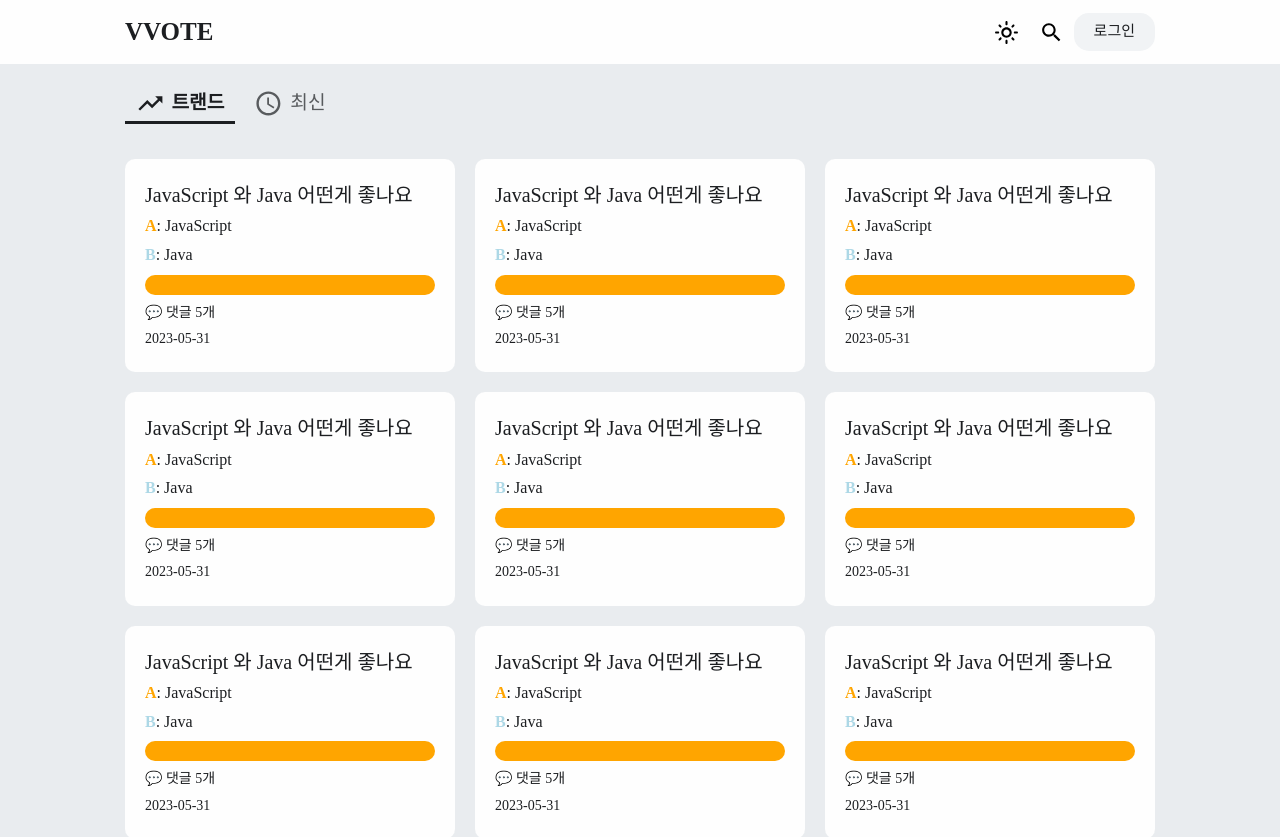
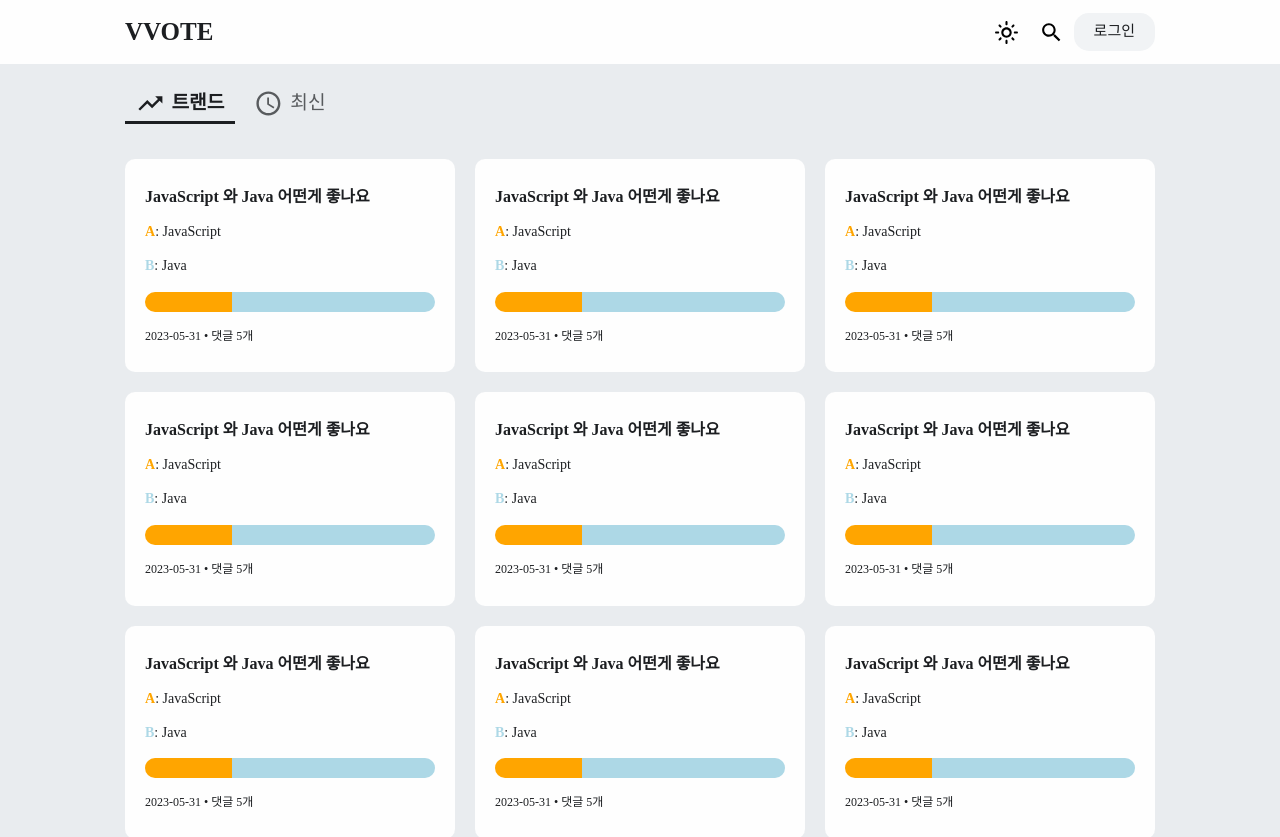
Before and after one commit to yoonseooo71/VVOTE, a React (Create React App) app: page / in a window 1280 px wide. Shown: the top 837 px of the page. Built offline with nearby package versions, Linux system fonts and the light colour scheme; no server answers.

Commit message:
publishing graph % style

```diff
--- a/src/components/Post.tsx
+++ b/src/components/Post.tsx
@@ -7,9 +7,11 @@ const Post = ()=>{
         <Title>JavaScript 와 Java 어떤게 좋나요</Title>
         <PostOption color="orange"><span>A</span>: JavaScript</PostOption>
         <PostOption color="lightblue"><span>B</span>: Java</PostOption>
-        <Graph></Graph>
-        <Text fontSize="14px">💬 댓글 5개</Text>
-        <Text fontSize="14px">2023-05-31</Text>
+        <Graph>
+          <OptionA share="30%"/>
+          <OptionB share="70%"/>
+        </Graph>
+        <Text fontSize="12px">2023-05-31 • 댓글 5개</Text>
       </PostContainer>
     </Wrapper>
   )
@@ -45,13 +47,22 @@ const Text = styled.div<{fontSize:string}>`
   color: ${({theme})=>theme.colors.font} ;
 `
 const Title = styled.div`
-  font-size: 20px;
+  width: 100%;
+  font-size: 16px;
+  font-weight: bold;
   color: ${({theme})=>theme.colors.font} ;
+  overflow: hidden;
+  text-overflow: ellipsis;
+  white-space: nowrap;
 `
 
 const PostOption = styled.div<{color:string}>`
-  font-size: 16px;
+  width: 100%;
+  font-size: 14px;
   color: ${({theme})=>theme.colors.font} ;
+  overflow: hidden;
+  text-overflow: ellipsis;
+  white-space: nowrap;
   span {
     color: ${({color})=>color};
     font-weight: bold;
@@ -60,8 +71,18 @@ const PostOption = styled.div<{color:string}>`
 const Graph = styled.div`
   width: 100%;
   height: 20px;
-  background-color: orange;
   border-radius: 10px;
   align-self: center;
+  overflow: hidden;
+  display: flex;
+  align-items: center;
+`
+const OptionA = styled.div<{share:string}>`
+  width: ${({share})=>share};
+  height: 100%;
+  background-color: orange;
+`
+const OptionB = styled(OptionA)`
+  background-color: lightblue;
 `
 export default Post ;
```
